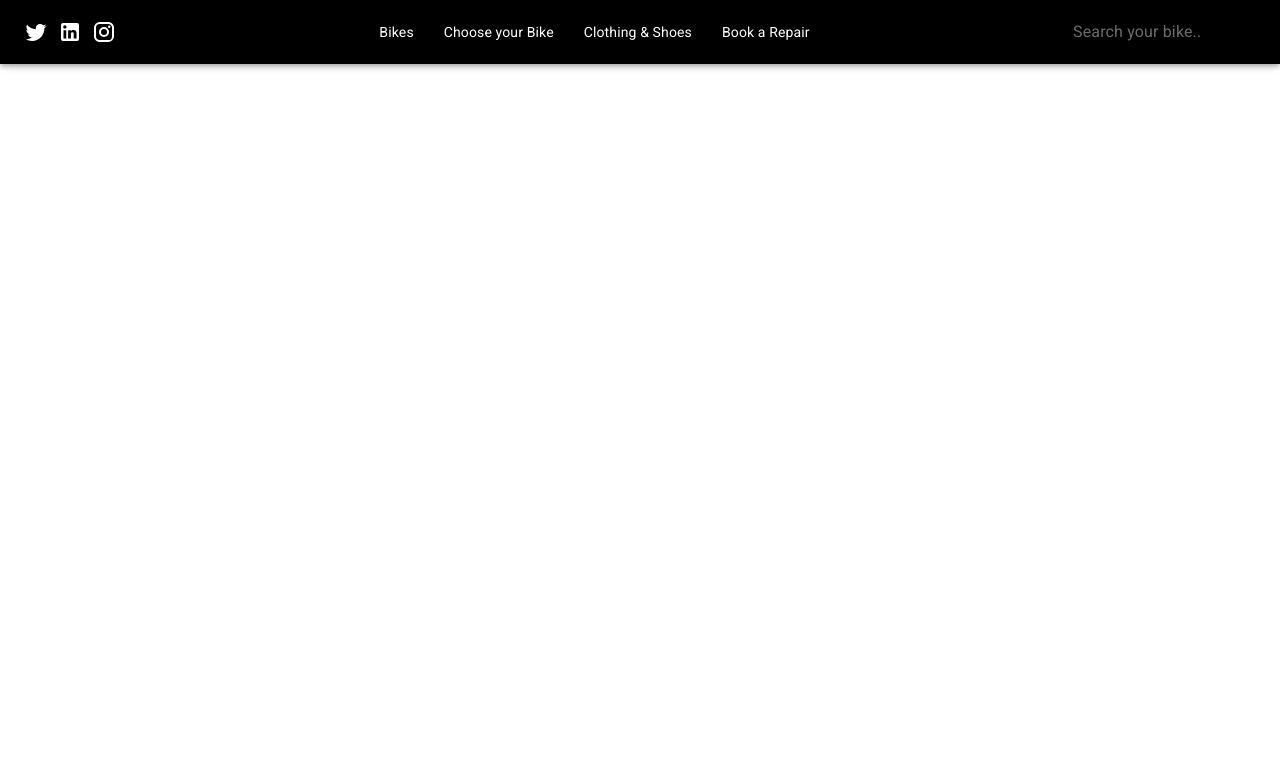
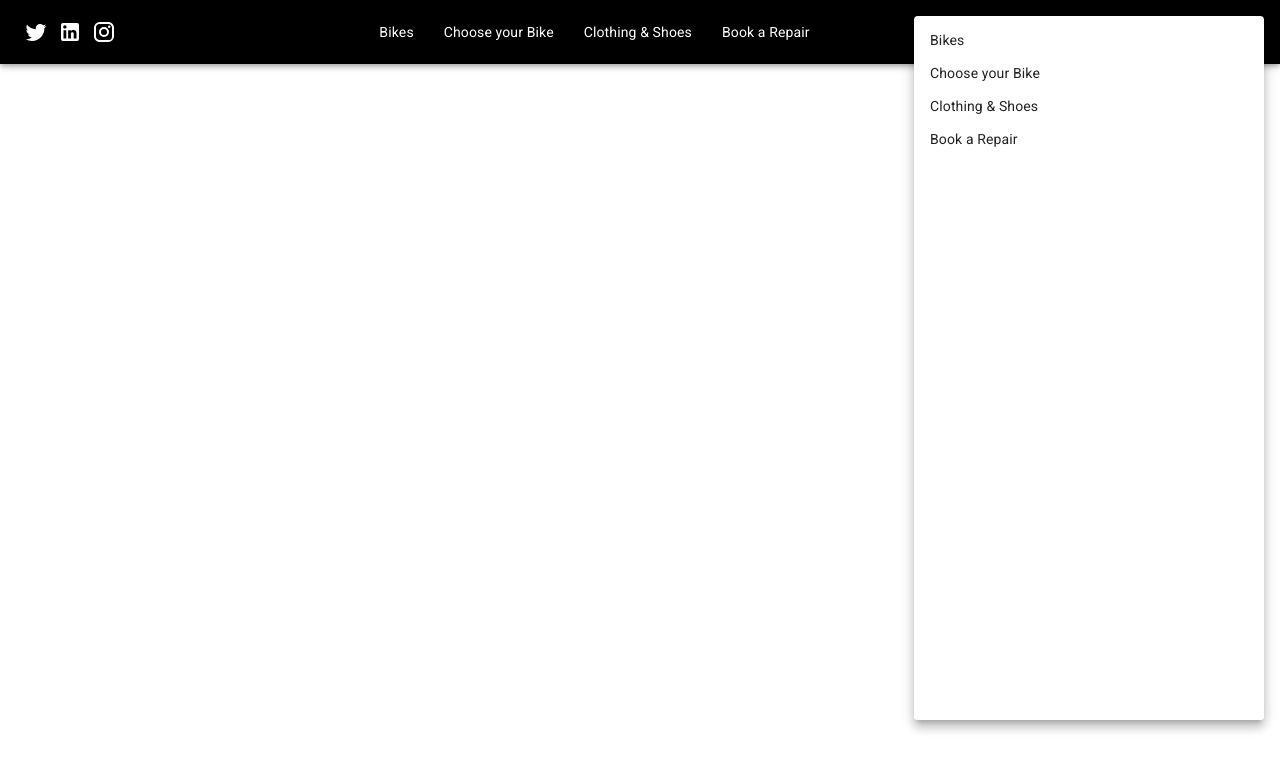
Before and after one commit to OerdBej/dashboard-mui, a React (Create React App) app: page / in a window 1280 px wide. Shown: the top 770 px of the page. Built offline with nearby package versions, Linux system fonts and the light colour scheme.

Commit message:
drop down menu to the right side

```diff
--- a/src/components/navbar/Navbar.js
+++ b/src/components/navbar/Navbar.js
@@ -1,8 +1,16 @@
 import React from "react";
-import { AppBar, Box, InputBase, Toolbar, Typography } from "@mui/material";
+import {
+  AppBar,
+  Box,
+  InputBase,
+  Menu,
+  MenuItem,
+  Toolbar,
+  Typography,
+} from "@mui/material";
 import styled from "styled-components";
 import TwitterIcon from "@mui/icons-material/Twitter";
-import { Instagram, LinkedIn } from "@mui/icons-material";
+import { Instagram, LinkedIn, Menu as MenuIcon } from "@mui/icons-material";
 
 const Navbar = () => {
   const StyledToolbar = styled(Toolbar)({
@@ -40,7 +48,8 @@ const Navbar = () => {
           <LinkedIn></LinkedIn>
           <Instagram></Instagram>
         </SocialBox>
-        <MenuBox>
+        {/* conditions for responsive web design */}
+        <MenuBox sx={{ display: { xs: "none", sm: "none", md: "flex" } }}>
           {MenuItems.map((item) => (
             <Typography sx={{ cursor: "pointer", fontSize: "14px" }}>
               {item.Name}
@@ -54,8 +63,32 @@ const Navbar = () => {
               color: "white",
             }}
           />
+          <MenuIcon
+            sx={{ display: { xs: "block", sm: "block", md: "none" } }}
+          />
         </SearchBox>
       </StyledToolbar>
+      <Menu
+        id="demo-positioned-menu"
+        aria-labelledby="demo-positioned-button"
+        open={true}
+        anchorOrigin={{
+          vertical: "top",
+          horizontal: "right",
+        }}
+        transformOrigin={{
+          vertical: "top",
+          horizontal: "left",
+        }}
+      >
+        <Box sx={{ width: 350, height: "90vh" }}>
+          {MenuItems.map((item) => (
+            <MenuItem sx={{ cursor: "pointer", fontSize: "14px" }}>
+              {item.Name}
+            </MenuItem>
+          ))}
+        </Box>
+      </Menu>
     </AppBar>
   );
 };
```
